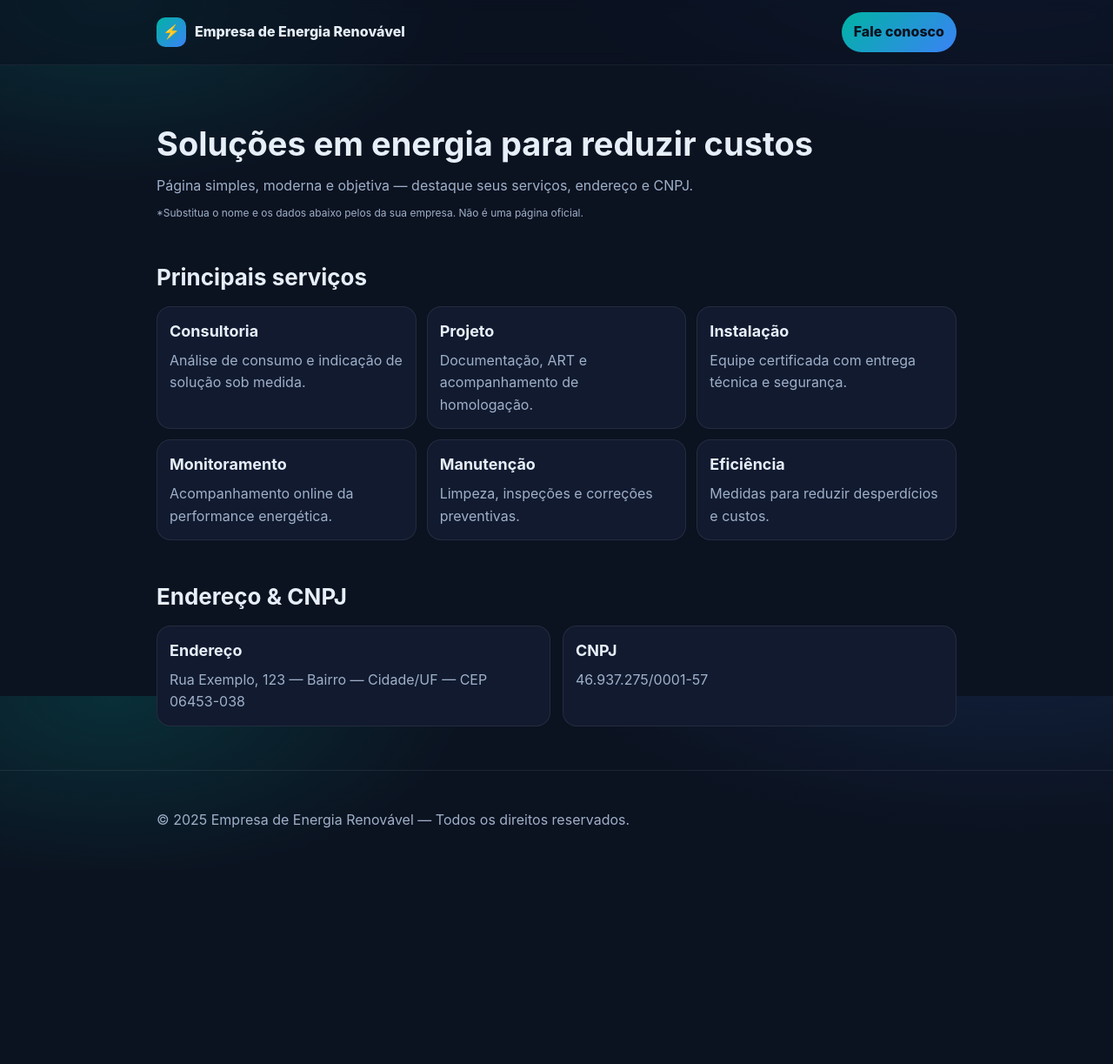
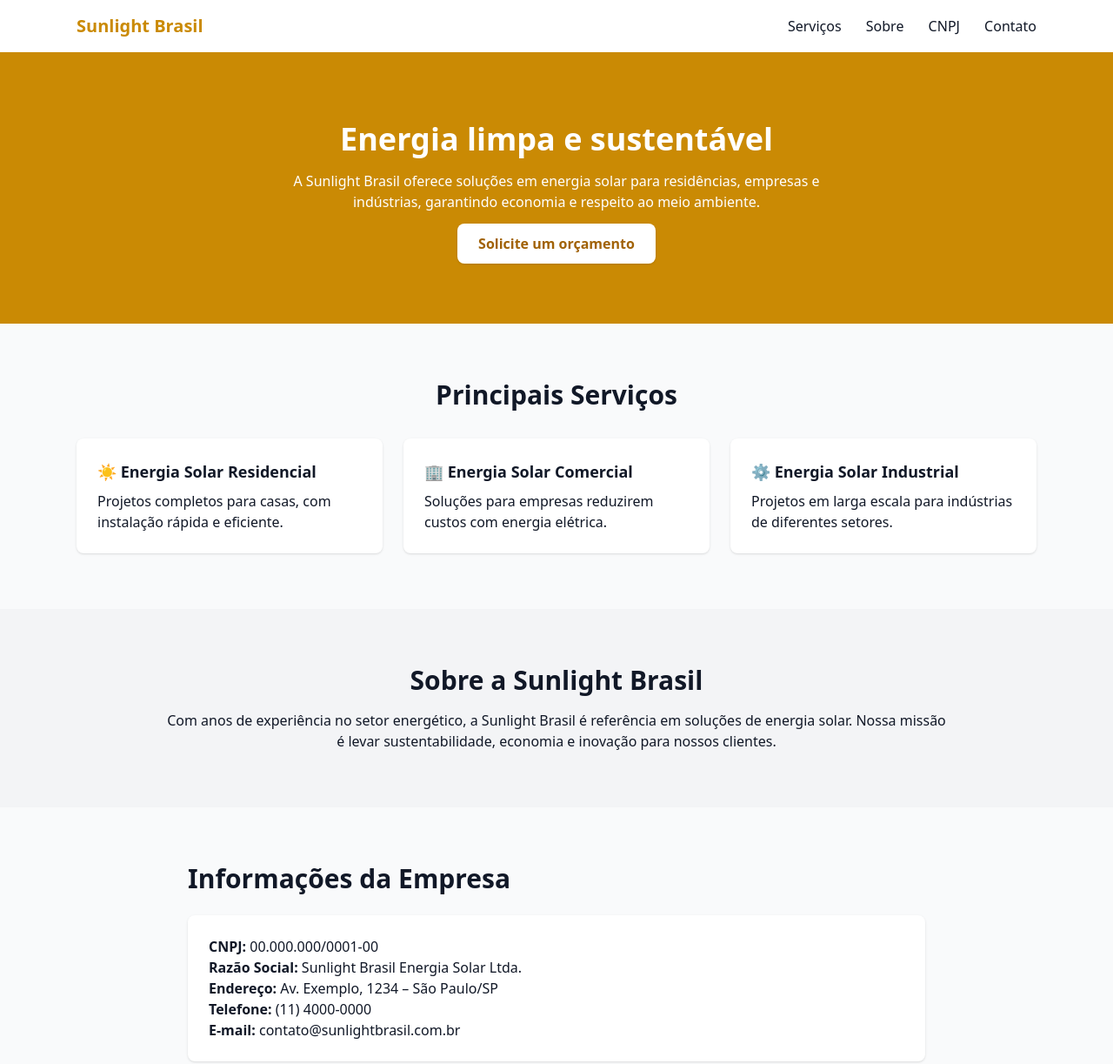
Before and after one commit to sunlightsx/regularizardasonline, a plain HTML site: page index.html in a window 1280 px wide. Shown: the top 1223 px of the page at 87% size. Before the commit the page ends 1000 px from the top, so only its background shows below. Drawn offline with nearby package versions, Linux system fonts and the light colour scheme.

Commit message:
Update index.html

```diff
--- a/index.html
+++ b/index.html
@@ -1,115 +1,90 @@
-<!doctype html>
-<html lang="pt-BR">
-<head><!-- Google tag (gtag.js) -->
-<script async src="https://www.googletagmanager.com/gtag/js?id=AW-17503564455"></script>
-<script>
-  window.dataLayer = window.dataLayer || [];
-  function gtag(){dataLayer.push(arguments);}
-  gtag('js', new Date());
 
-  gtag('config', 'AW-17503564455');
-</script>
-  <meta charset="utf-8" />
-  <meta name="viewport" content="width=device-width, initial-scale=1" />
-  <title>Empresa de Energia Renovável — Página Simples</title>
-  <meta name="description" content="Página simples com tópicos de serviços, endereço e CNPJ.">
-  <style>
-    :root{--bg:#0b1220;--card:#111a2f;--text:#e6eef8;--muted:#9fb0c9;--brand:#00b3a4;--brand2:#3b82f6}
-    *{box-sizing:border-box}
-    html,body{height:100%}
-    body{margin:0;font-family:Inter,system-ui,Segoe UI,Roboto,Arial;color:var(--text);background:
-      radial-gradient(900px 400px at 90% -10%, rgba(59,130,246,.14), transparent 60%),
-      radial-gradient(700px 360px at 10% 0%, rgba(0,179,164,.18), transparent 60%),
-      var(--bg);line-height:1.6}
-    .wrap{width:min(920px,92vw);margin:0 auto;padding:28px 0}
-    header{position:sticky;top:0;background:rgba(11,18,32,.6);backdrop-filter:blur(8px);border-bottom:1px solid rgba(255,255,255,.06)}
-    .top{display:flex;align-items:center;justify-content:space-between;padding:14px 0}
-    .brand{display:flex;align-items:center;gap:10px;font-weight:800}
-    .logo{width:34px;height:34px;border-radius:10px;display:grid;place-items:center;color:#0b1220;font-weight:900;background:linear-gradient(135deg,var(--brand),var(--brand2))}
-    .hero{padding:32px 0 10px}
-    h1{margin:0 0 6px;font-size:clamp(22px,5vw,38px)}
-    .lead{margin:0;color:var(--muted)}
-    section{padding:22px 0}
-    h2{font-size:clamp(18px,3.4vw,26px);margin:0 0 12px}
-    .cards{display:grid;grid-template-columns:repeat(3,1fr);gap:12px}
-    .card{background:var(--card);border:1px solid rgba(255,255,255,.08);border-radius:16px;padding:14px}
-    .card h3{margin:0 0 6px;font-size:18px}
-    .card p{margin:0;color:var(--muted)}
-    footer{border-top:1px solid rgba(255,255,255,.08);color:var(--muted);}
-    .grid{display:grid;grid-template-columns:1fr 1fr;gap:14px}
-    @media (max-width:820px){.cards{grid-template-columns:1fr}.grid{grid-template-columns:1fr}}
-    .note{font-size:12px;color:var(--muted);margin-top:8px}
-    a.btn{display:inline-block;background:linear-gradient(135deg,var(--brand),var(--brand2));color:#0b1220;font-weight:800;padding:10px 14px;border-radius:999px;text-decoration:none}
-  </style>
+<html lang="pt-br">
+<head>
+
+  <meta charset="UTF-8" />
+  <meta name="viewport" content="width=device-width, initial-scale=1.0" />
+  <title>Sunlight Brasil</title>
+  <!-- Tailwind direto via CDN -->
+  <script src="https://cdn.tailwindcss.com"></script>
 </head>
-<body>
-  <header>
-    <div class="wrap top">
-      <div class="brand"><div class="logo" aria-hidden>⚡</div><span>Empresa de Energia Renovável</span></div>
-      <a class="btn" href="#contato">Fale conosco</a>
+<body class="bg-gray-50 text-gray-900">
+
+  <!-- NAVBAR -->
+  <header class="bg-white shadow">
+    <div class="max-w-6xl mx-auto flex justify-between items-center py-4 px-6">
+      <h1 class="text-xl font-bold text-yellow-600">Sunlight Brasil</h1>
+      <nav class="space-x-6">
+        <a href="#servicos" class="hover:text-yellow-600">Serviços</a>
+        <a href="#sobre" class="hover:text-yellow-600">Sobre</a>
+        <a href="#cnpj" class="hover:text-yellow-600">CNPJ</a>
+        <a href="#contato" class="hover:text-yellow-600">Contato</a>
+      </nav>
     </div>
   </header>
 
-  <main class="wrap">
-    <section class="hero">
-      <h1>Soluções em energia para reduzir custos</h1>
-      <p class="lead">Página simples, moderna e objetiva — destaque seus serviços, endereço e CNPJ.</p>
-      <p class="note">*Substitua o nome e os dados abaixo pelos da sua empresa. Não é uma página oficial.</p>
+  <!-- HERO -->
+  <section class="bg-yellow-600 text-white text-center py-20 px-6">
+    <h2 class="text-4xl font-bold mb-4">Energia limpa e sustentável</h2>
+    <p class="max-w-2xl mx-auto mb-6">A Sunlight Brasil oferece soluções em energia solar para residências, empresas e indústrias, garantindo economia e respeito ao meio ambiente.</p>
+    <a href="#contato" class="bg-white text-yellow-700 px-6 py-3 rounded-lg font-semibold shadow hover:bg-gray-100">Solicite um orçamento</a>
   </section>
 
-    <section id="servicos">
-      <h2>Principais serviços</h2>
-      <div class="cards">
-        <div class="card">
-          <h3>Consultoria</h3>
-          <p>Análise de consumo e indicação de solução sob medida.</p>
+  <!-- PRINCIPAIS SERVIÇOS -->
+  <section id="servicos" class="max-w-6xl mx-auto px-6 py-16">
+    <h3 class="text-3xl font-bold mb-8 text-center">Principais Serviços</h3>
+    <div class="grid md:grid-cols-3 gap-6">
+      <div class="bg-white p-6 rounded-lg shadow">
+        <h4 class="font-semibold text-lg mb-2">☀️ Energia Solar Residencial</h4>
+        <p>Projetos completos para casas, com instalação rápida e eficiente.</p>
       </div>
-        <div class="card">
-          <h3>Projeto</h3>
-          <p>Documentação, ART e acompanhamento de homologação.</p>
+      <div class="bg-white p-6 rounded-lg shadow">
+        <h4 class="font-semibold text-lg mb-2">🏢 Energia Solar Comercial</h4>
+        <p>Soluções para empresas reduzirem custos com energia elétrica.</p>
       </div>
-        <div class="card">
-          <h3>Instalação</h3>
-          <p>Equipe certificada com entrega técnica e segurança.</p>
-        </div>
-        <div class="card">
-          <h3>Monitoramento</h3>
-          <p>Acompanhamento online da performance energética.</p>
-        </div>
-        <div class="card">
-          <h3>Manutenção</h3>
-          <p>Limpeza, inspeções e correções preventivas.</p>
-        </div>
-        <div class="card">
-          <h3>Eficiência</h3>
-          <p>Medidas para reduzir desperdícios e custos.</p>
+      <div class="bg-white p-6 rounded-lg shadow">
+        <h4 class="font-semibold text-lg mb-2">⚙️ Energia Solar Industrial</h4>
+        <p>Projetos em larga escala para indústrias de diferentes setores.</p>
       </div>
     </div>
   </section>
 
-    <section id="contato">
-      <h2>Endereço & CNPJ</h2>
-      <div class="grid">
-        <div class="card">
-          <h3>Endereço</h3>
-          <p>Rua Exemplo, 123 — Bairro — Cidade/UF — CEP 06453-038</p>
-        </div>
-        <div class="card">
-          <h3>CNPJ</h3>
-          <p>46.937.275/0001-57</p>
-        </div>
+  <!-- SOBRE -->
+  <section id="sobre" class="bg-gray-100 py-16 px-6">
+    <div class="max-w-4xl mx-auto text-center">
+      <h3 class="text-3xl font-bold mb-4">Sobre a Sunlight Brasil</h3>
+      <p>Com anos de experiência no setor energético, a Sunlight Brasil é referência em soluções de energia solar. Nossa missão é levar sustentabilidade, economia e inovação para nossos clientes.</p>
     </div>
   </section>
-  </main>
 
-  <footer>
-    <div class="wrap">
-      <p>© <span id="year"></span> Empresa de Energia Renovável — Todos os direitos reservados.</p>
+  <!-- CNPJ -->
+  <section id="cnpj" class="max-w-4xl mx-auto px-6 py-16">
+    <h3 class="text-3xl font-bold mb-6">Informações da Empresa</h3>
+    <div class="bg-white p-6 rounded-lg shadow">
+      <p><strong>CNPJ:</strong> 00.000.000/0001-00</p>
+      <p><strong>Razão Social:</strong> Sunlight Brasil Energia Solar Ltda.</p>
+      <p><strong>Endereço:</strong> Av. Exemplo, 1234 – São Paulo/SP</p>
+      <p><strong>Telefone:</strong> (11) 4000-0000</p>
+      <p><strong>E-mail:</strong> contato@sunlightbrasil.com.br</p>
     </div>
+  </section>
+
+  <!-- CONTATO -->
+  <section id="contato" class="max-w-4xl mx-auto px-6 py-16">
+    <h3 class="text-3xl font-bold mb-6 text-center">Fale Conosco</h3>
+    <form class="bg-white p-6 rounded-lg shadow grid gap-4">
+      <input type="text" placeholder="Nome" class="border p-3 rounded" />
+      <input type="email" placeholder="E-mail" class="border p-3 rounded" />
+      <input type="text" placeholder="Telefone" class="border p-3 rounded" />
+      <textarea placeholder="Mensagem" class="border p-3 rounded h-28"></textarea>
+      <button type="submit" class="bg-yellow-600 text-white px-6 py-3 rounded-lg font-semibold hover:bg-yellow-700">Enviar</button>
+    </form>
+  </section>
+
+  <!-- FOOTER -->
+  <footer class="bg-gray-200 text-center py-6 text-sm">
+    © 2025 Sunlight Brasil – Todos os direitos reservados.
   </footer>
 
-  <script>
-    document.getElementById('year').textContent = new Date().getFullYear();
-  </script>
 </body>
 </html>
```
Lines whose indentation alone changed are shown as unchanged.
